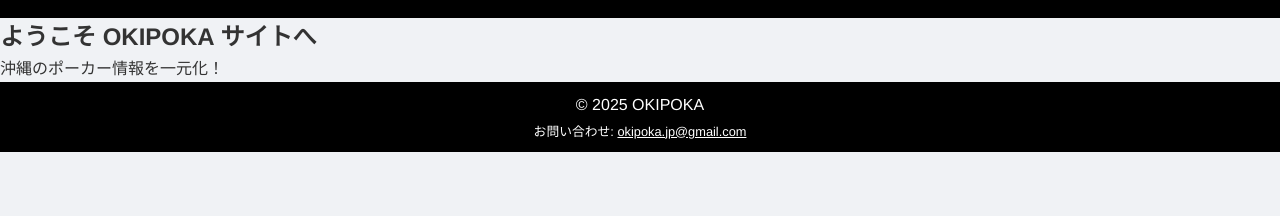
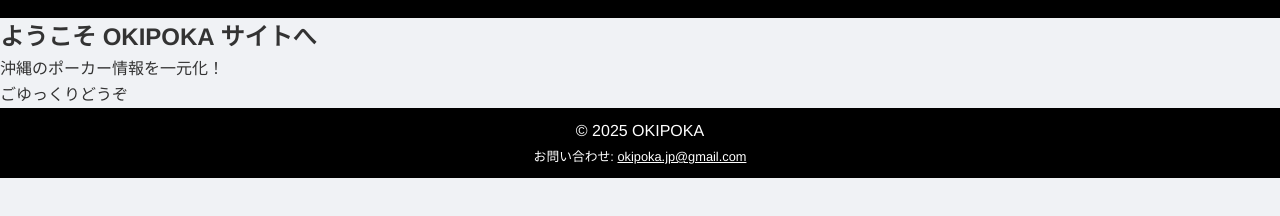
Before and after one commit to ryusei927/okipoka, an Astro site: page / in a window 1280 px wide. Shown: the part 82-298 px from the top of the page. Built offline with nearby package versions, Linux system fonts and the light colour scheme; Astro itself is replaced by a stand-in of ours.

Commit message:
Update index.astro

```diff
--- a/src/pages/index.astro
+++ b/src/pages/index.astro
@@ -17,6 +17,7 @@ import "../styles/mainstyle.css";
       <section class="hero-image">
         <h1>ようこそ OKIPOKA サイトへ</h1>
         <p>沖縄のポーカー情報を一元化！</p>
+        <p>ごゆっくりどうぞ</p>
       </section>
     </main>
 
```
